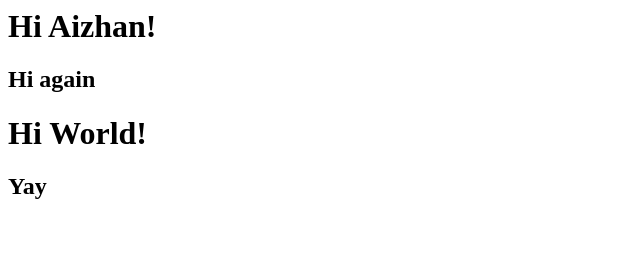
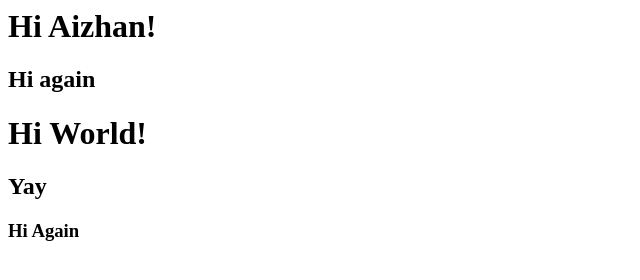
Before and after one commit to eaw452/nodetest, a plain HTML site: page index.html in a window 1280 px wide. Shown: the whole page, without its empty margins (0-640 px from the left). Drawn offline with Linux system fonts and the light colour scheme.

Commit message:
h3 added

```diff
--- a/index.html
+++ b/index.html
@@ -10,6 +10,7 @@
     <div id="myid"></div>
     <div id="idname"></div>
     <h2 class="myclass"></h2>
+    <h3>Hi Again</h3>
 </body>
 
 </html>
```
